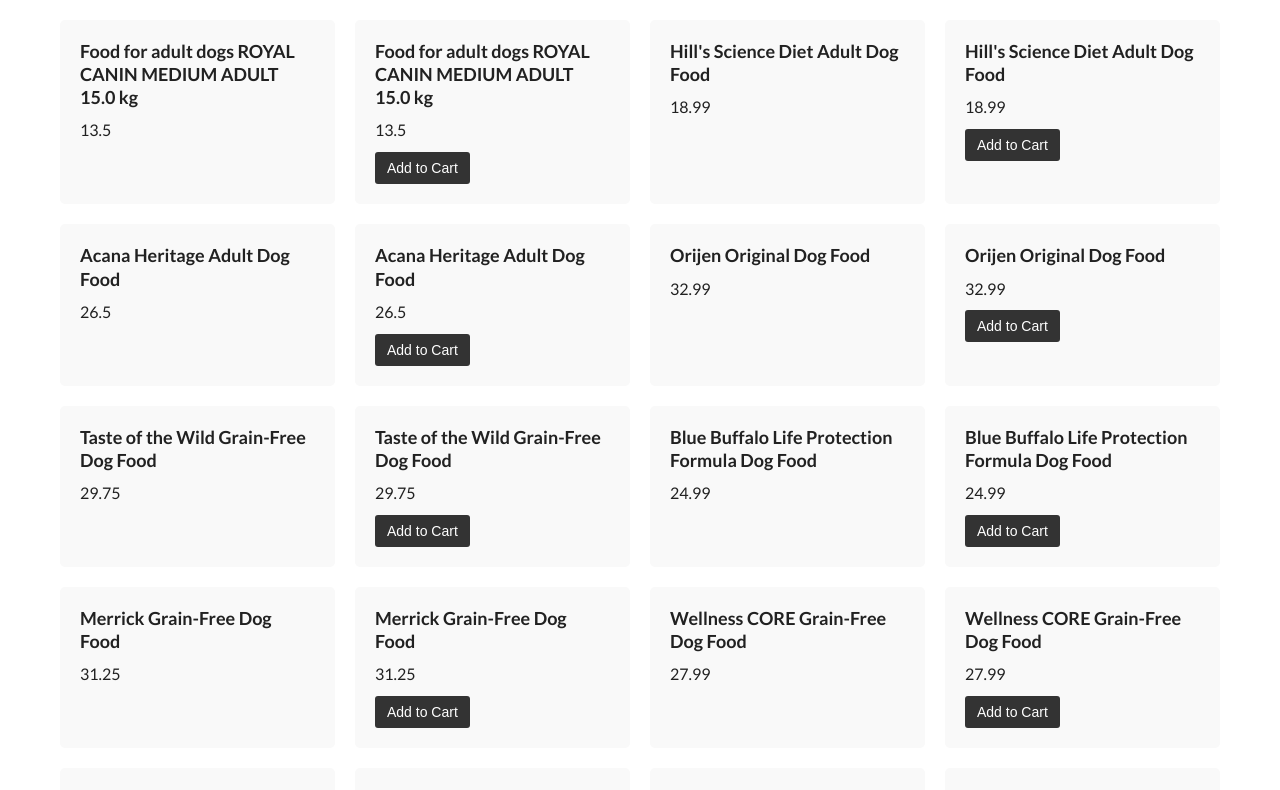
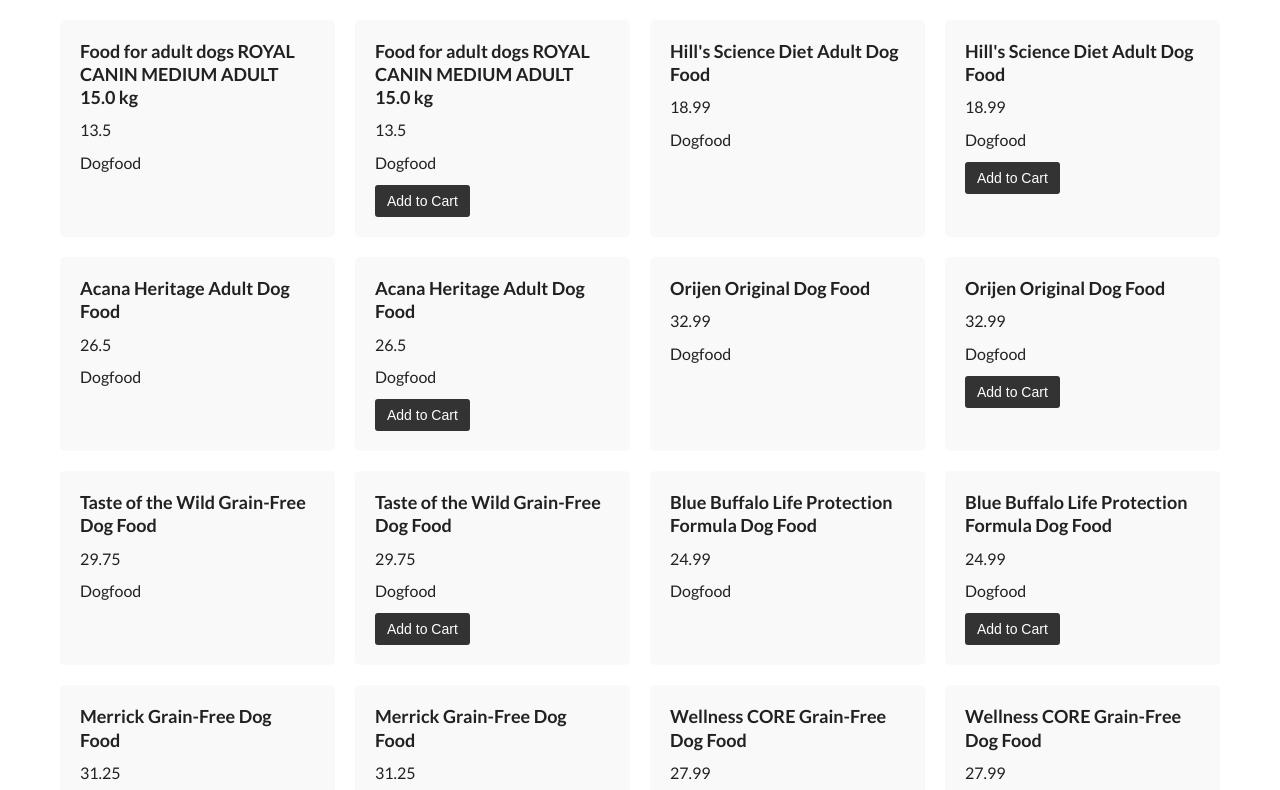
Before and after one commit to SerjAver/ZooShop, a React (Vite) app: page / in a window 1280 px wide. Shown: the top 790 px of the page. Built offline with nearby package versions, Linux system fonts and the light colour scheme.

Commit message:
typeFood

```diff
--- a/src/Components/CardDesktop.jsx
+++ b/src/Components/CardDesktop.jsx
@@ -26,6 +26,11 @@
   margin-bottom: 10px;
 `;
 
+const TypeFood = styled.p`
+font-size: 16px;
+  margin-bottom: 10px;
+  `
+
 const AddToCartButton = styled.button`
   background-color: #333;
   color: #fff;
@@ -41,6 +46,7 @@
     <Card>
       <Title>{product.name}</Title>
       <Price>{product.price}</Price>
+      <TypeFood>{product.typeFood}</TypeFood>
       <AddToCartButton>Add to Cart</AddToCartButton>
     </Card>
   );
--- a/src/Components/CardMobile.jsx
+++ b/src/Components/CardMobile.jsx
@@ -18,6 +18,12 @@
   margin-bottom: 10px;
 `;
 
+const TypeFood = styled.p`
+font-size: 16px;
+  margin-bottom: 10px;
+  `
+
+
 const AddToCartButton = styled.button`
   background-color: #333;
   color: #fff;
@@ -32,6 +38,7 @@
     <Card>
       <Title>{product.name}</Title>
       <Price>{product.price}</Price>
+      <TypeFood>{product.typeFood}</TypeFood>
       <AddToCartButton>Add to Cart</AddToCartButton>
     </Card>
   );
```
